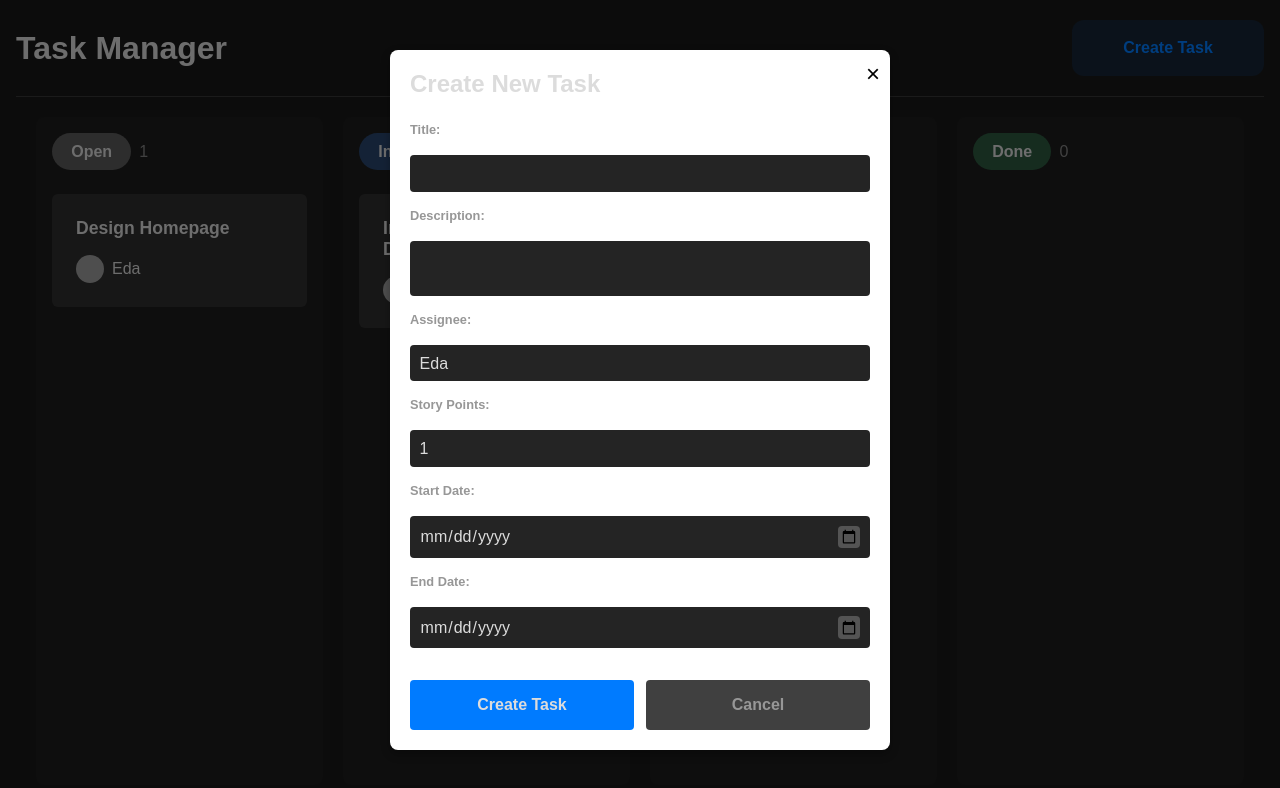
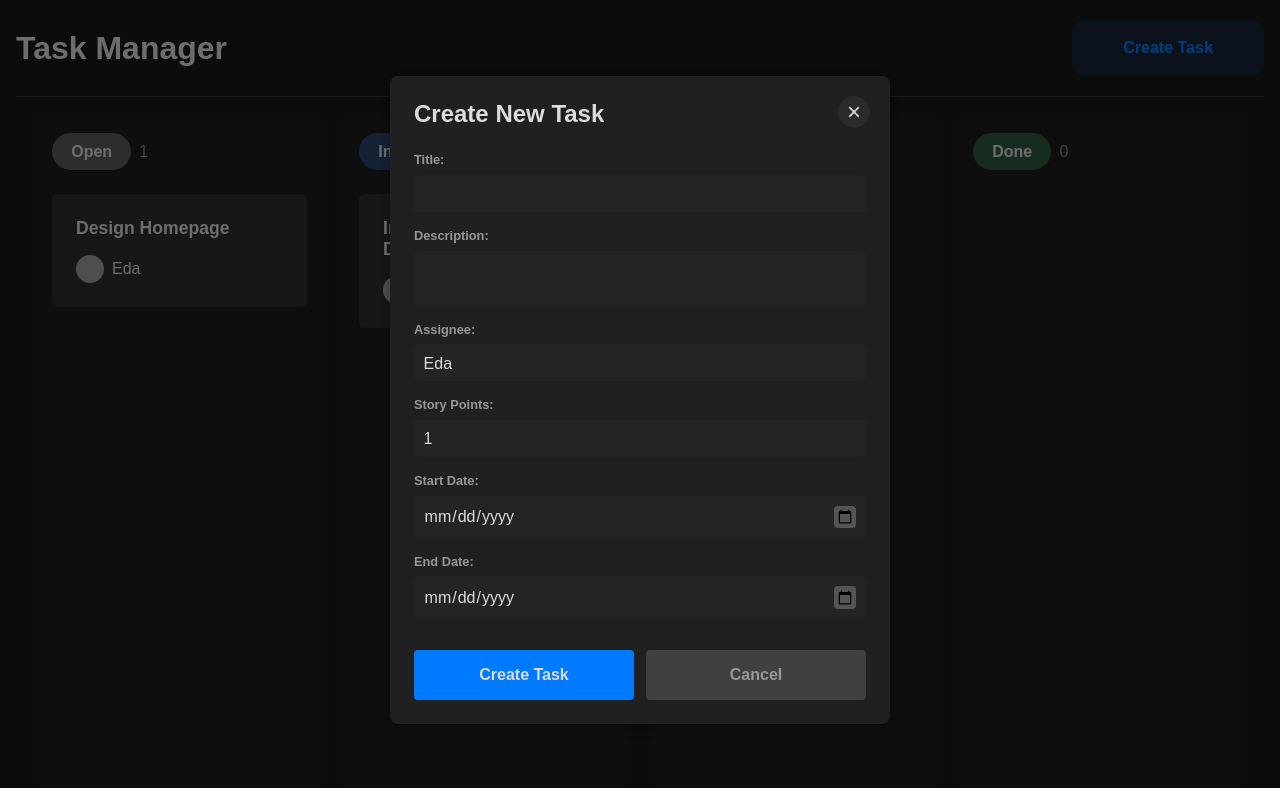
Before and after one commit to barisGultekin/task-management-board, a Next.js app: page / in a window 1280 px wide. Both pictures are taken after a click on the button "Create Task". Shown: the top 788 px of the page. Built offline with nearby package versions, Linux system fonts and the light colour scheme; grey boxes are pictures that could not be loaded.

Commit message:
Update modal styles

```diff
--- a/src/app/components/Modal/Modal.module.scss
+++ b/src/app/components/Modal/Modal.module.scss
@@ -12,8 +12,8 @@
   }
 
   .modal {
-    background-color: #fff;
-    padding: 20px;
+    background-color: #202020;
+    padding: 24px;
     border-radius: 8px;
     width: 500px;
     max-width: 90%;
@@ -22,19 +22,31 @@
   }
 
   .closeButton {
+    all: unset;
     position: absolute;
-    top: 10px;
-    right: 10px;
-    background: none;
-    border: none;
+
+    display: flex;
+    align-items: center;
+    justify-content: center;
+
+    top: 20px;
+    right: 20px;
+
+    background-color: #2b2b2b;
+    color: var(--foreground);
+
+    height: 32px;
+    width: 32px;
+
+    border-radius: 100px;
+
     font-size: 1.5rem;
     cursor: pointer;
+
+    transition: background-color 0.3s ease-in-out;
+
+    &:hover {
+      background-color: #3d3d3d;
+      color: #fff;
+    }
   }
-
-  .modal h2 {
-    margin-bottom: 10px;
-  }
-
-  .modal p {
-    margin-bottom: 10px;
-  }
```
